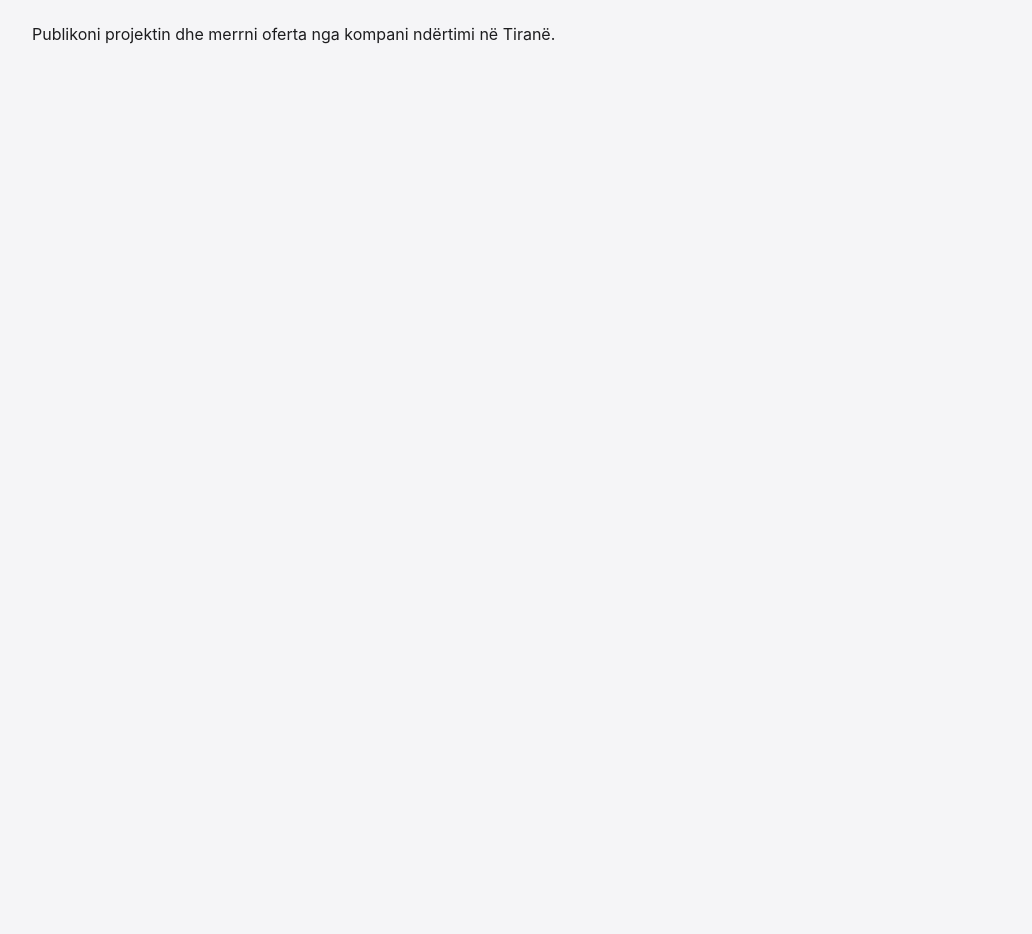
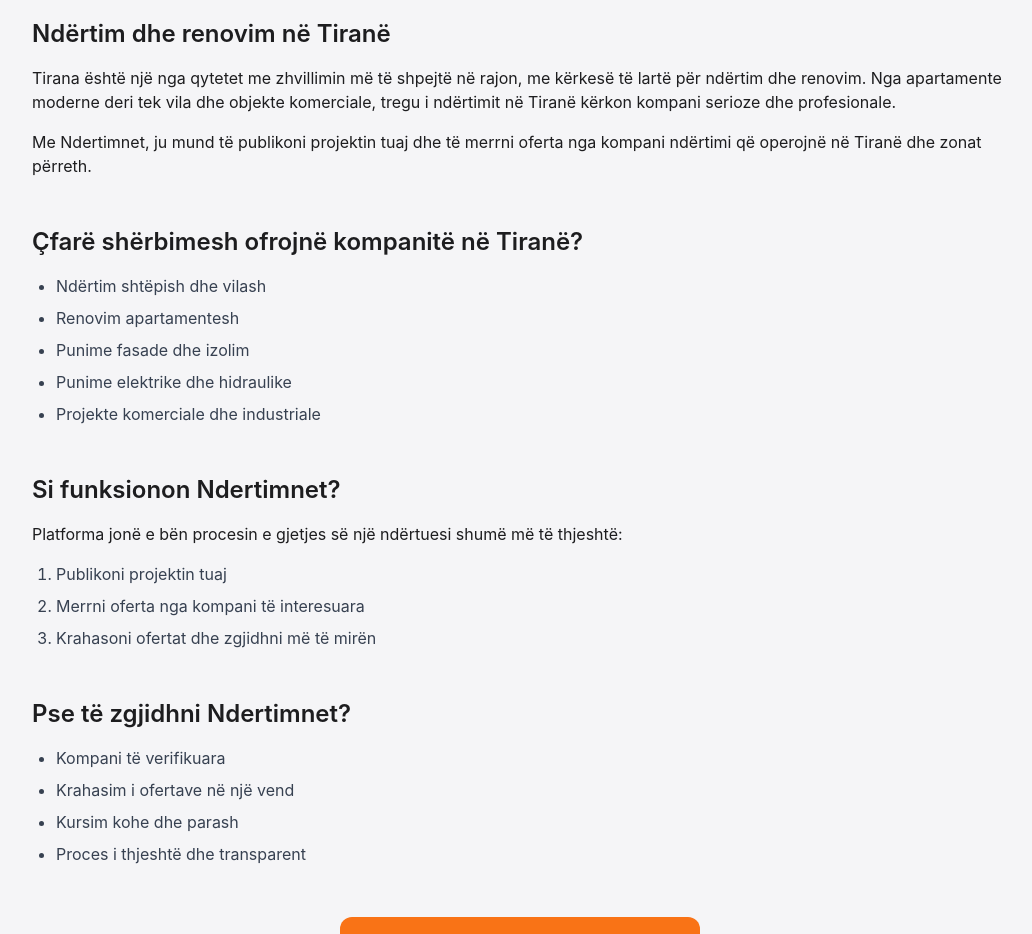
Before and after one commit to GazmendUka/ndertimnet, a React (Create React App) app in the folder frontend/: page /ndertim/tirane in a window 1280 px wide. Shown: the part 302-1236 px from the top of the page, without its empty margins (120-1152 px from the left). Before the commit the page ends 800 px from the top, so only its background shows below. Built offline with nearby package versions, Linux system fonts and the light colour scheme; no server answers.

Commit message:
fix: ändringar av stad sida samt landing sida

```diff
--- a/frontend/src/pages/landing_page.jsx
+++ b/frontend/src/pages/landing_page.jsx
@@ -120,7 +120,7 @@ export default function LandingPage() {
               </p>
 
               {/* 🔗 INTERNAL LINKS */}
-              <div className="flex gap-6 text-sm text-gray-500 mb-6 flex-wrap">
+              <div className="flex gap-6 text-sm text-gray-500 mb-4 flex-wrap">
                 <Link to="/kategori/ndertim">Ndërtim</Link>
                 <Link to="/kategori/renovim">Renovim</Link>
                 <Link to="/kategori/elektricist">Elektricist</Link>
--- a/frontend/src/pages/seo/NdertimTirane.jsx
+++ b/frontend/src/pages/seo/NdertimTirane.jsx
@@ -8,26 +8,112 @@ export default function NdertimTirane() {
     <>
       <Helmet>
         <meta name="robots" content="index, follow" />
-        <title>Kompani ndërtimi në Tiranë | Gjej ndërtues</title>
-        <meta name="description" content="Gjej kompani ndërtimi në Tiranë. Publiko projektin dhe merr oferta nga profesionistë të verifikuar." />
+        <title>Kompani ndërtimi në Tiranë | Ndërtues dhe renovim</title>
+
+        <meta
+          name="description"
+          content="Gjej kompani ndërtimi në Tiranë për ndërtim, renovim dhe projekte të ndryshme. Publiko projektin dhe merr oferta nga profesionistë të verifikuar."
+        />
+
         <link rel="canonical" href="https://ndertimnet.com/ndertim/tirane" />
       </Helmet>
 
       <div className="max-w-5xl mx-auto px-6 py-20">
-        <h1 className="text-4xl font-bold mb-6">Kompani ndërtimi në Tiranë</h1>
+
+        {/* HERO */}
+        <h1 className="text-4xl font-bold mb-6">
+          Kompani ndërtimi në Tiranë
+        </h1>
 
         <p className="text-lg text-gray-600 mb-8">
-          Kërkoni kompani ndërtimi në Tiranë? Ndertimnet ju ndihmon të gjeni ndërtues të besueshëm.
+          Po kërkoni kompani ndërtimi në Tiranë për një projekt të ri apo renovim?
+          Ndertimnet ju ndihmon të gjeni profesionistë të besueshëm, të verifikuar
+          dhe të gatshëm për të realizuar projektin tuaj.
         </p>
 
-        <Link to="/login" className="bg-orange-500 text-white px-6 py-3 rounded-lg">
+        <Link
+          to="/login"
+          className="bg-orange-500 text-white px-6 py-3 rounded-lg"
+        >
           Publiko projekt
         </Link>
 
+        {/* SECTION 1 */}
+        <div className="mt-16 space-y-4">
+          <h2 className="text-2xl font-semibold">
+            Ndërtim dhe renovim në Tiranë
+          </h2>
+
+          <p>
+            Tirana është një nga qytetet me zhvillimin më të shpejtë në rajon,
+            me kërkesë të lartë për ndërtim dhe renovim. Nga apartamente moderne
+            deri tek vila dhe objekte komerciale, tregu i ndërtimit në Tiranë
+            kërkon kompani serioze dhe profesionale.
+          </p>
+
+          <p>
+            Me Ndertimnet, ju mund të publikoni projektin tuaj dhe të merrni
+            oferta nga kompani ndërtimi që operojnë në Tiranë dhe zonat përreth.
+          </p>
+        </div>
+
+        {/* SECTION 2 */}
         <div className="mt-12 space-y-4">
-          <h2 className="text-2xl font-semibold">Ndërtim dhe renovim në Tiranë</h2>
-          <p>Publikoni projektin dhe merrni oferta nga kompani ndërtimi në Tiranë.</p>
+          <h2 className="text-2xl font-semibold">
+            Çfarë shërbimesh ofrojnë kompanitë në Tiranë?
+          </h2>
+
+          <ul className="list-disc pl-6 space-y-2 text-gray-700">
+            <li>Ndërtim shtëpish dhe vilash</li>
+            <li>Renovim apartamentesh</li>
+            <li>Punime fasade dhe izolim</li>
+            <li>Punime elektrike dhe hidraulike</li>
+            <li>Projekte komerciale dhe industriale</li>
+          </ul>
         </div>
+
+        {/* SECTION 3 */}
+        <div className="mt-12 space-y-4">
+          <h2 className="text-2xl font-semibold">
+            Si funksionon Ndertimnet?
+          </h2>
+
+          <p>
+            Platforma jonë e bën procesin e gjetjes së një ndërtuesi shumë më të
+            thjeshtë:
+          </p>
+
+          <ol className="list-decimal pl-6 space-y-2 text-gray-700">
+            <li>Publikoni projektin tuaj</li>
+            <li>Merrni oferta nga kompani të interesuara</li>
+            <li>Krahasoni ofertat dhe zgjidhni më të mirën</li>
+          </ol>
+        </div>
+
+        {/* SECTION 4 */}
+        <div className="mt-12 space-y-4">
+          <h2 className="text-2xl font-semibold">
+            Pse të zgjidhni Ndertimnet?
+          </h2>
+
+          <ul className="list-disc pl-6 space-y-2 text-gray-700">
+            <li>Kompani të verifikuara</li>
+            <li>Krahasim i ofertave në një vend</li>
+            <li>Kursim kohe dhe parash</li>
+            <li>Proces i thjeshtë dhe transparent</li>
+          </ul>
+        </div>
+
+        {/* CTA */}
+        <div className="mt-16 text-center">
+          <Link
+            to="/login"
+            className="bg-orange-500 text-white px-8 py-4 rounded-xl text-lg"
+          >
+            Filloni tani – Publikoni projektin tuaj
+          </Link>
+        </div>
+
       </div>
     </>
   );
```
